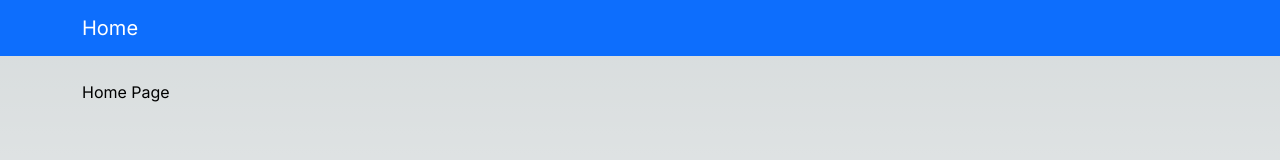
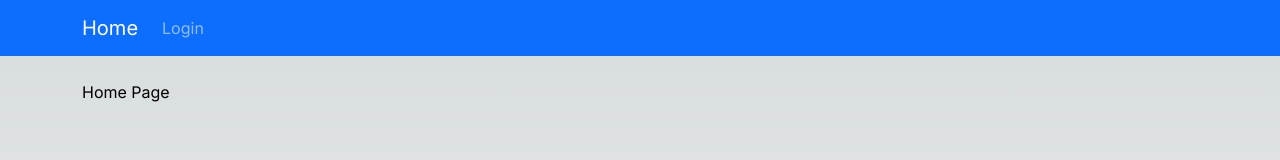
Before and after one commit to PVieira04/next-ts-test, a Next.js app in the folder frontend/: page / in a window 1280 px wide. Shown: the top 160 px of the page. Built offline with nearby package versions, Linux system fonts and the light colour scheme.

Commit message:
Add responsive hamburger menu to include login page in navbar

```diff
--- a/frontend/src/app/NavBar.tsx
+++ b/frontend/src/app/NavBar.tsx
@@ -1,12 +1,18 @@
 "use client";
 
-import { Navbar, Container } from 'react-bootstrap';
+import { Navbar, Nav, Container } from 'react-bootstrap';
 
 export default function NavBar() {
     return(
         <Navbar bg='primary' variant='dark' sticky='top' expand='sm' collapseOnSelect>
             <Container>
                 <Navbar.Brand href='/'>Home</Navbar.Brand>
+                <Navbar.Toggle aria-controls='main-navbar' />
+                <Navbar.Collapse id='main-navbar'>
+                    <Nav>
+                        <Nav.Link href='/login'>Login</Nav.Link>
+                    </Nav>
+                </Navbar.Collapse>
             </Container>
         </Navbar>
     );
```
